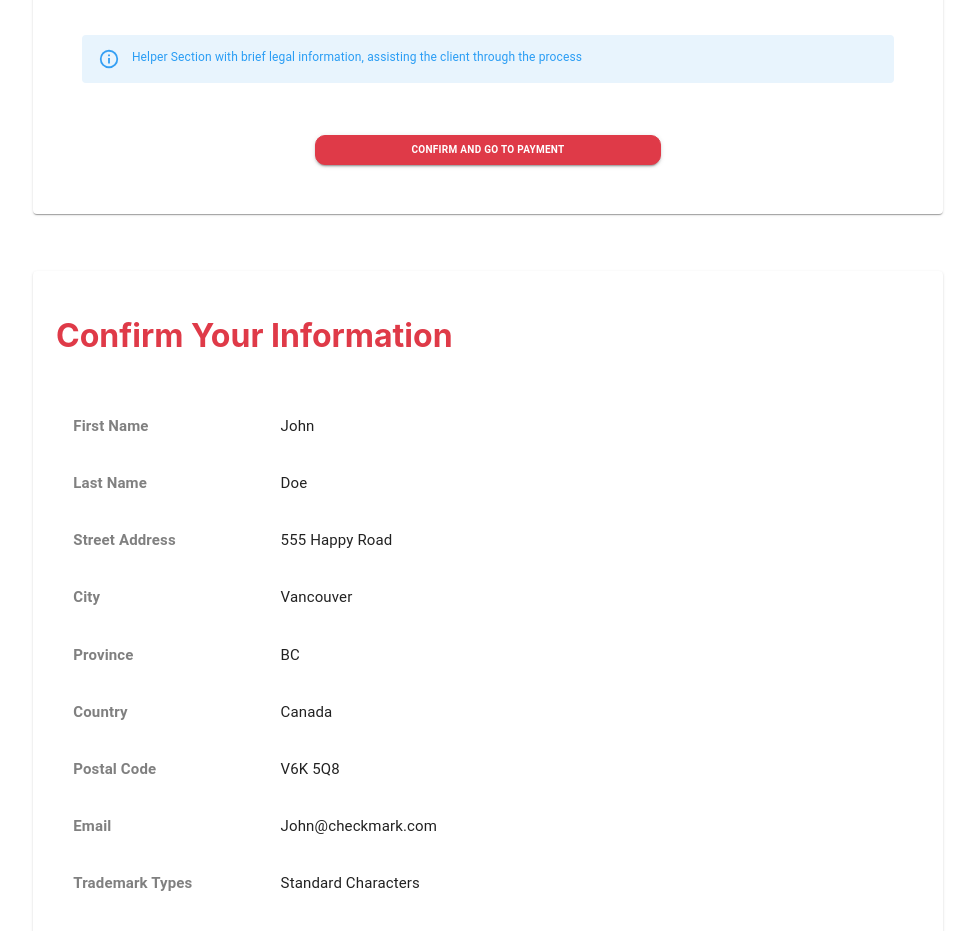
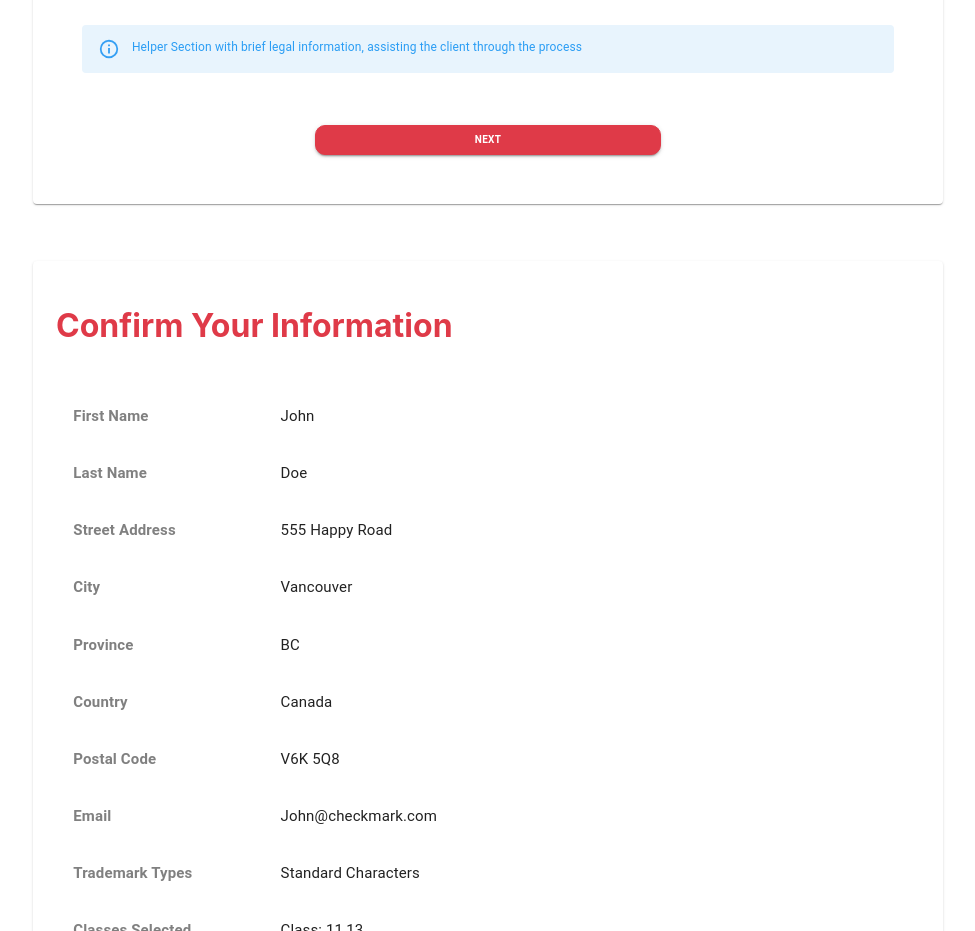
Before and after one commit to BCIT-SSD-2020-21/industry-project-checkmarks, a React (Create React App) app: page /application in a window 1280 px wide. Shown: the part 3020-3951 px from the top of the page, without its empty margins (152-1127 px from the left). Built offline with nearby package versions, Linux system fonts and the light colour scheme.

Commit message:
changed buttom heigth

```diff
--- a/src/components/TrademarkApplicationPage/CountryCard.js
+++ b/src/components/TrademarkApplicationPage/CountryCard.js
@@ -101,7 +101,7 @@ const CountryCard = () => {
                     onClick={handleSubmit}
                     className={classes.nextButton}
                 >
-                    Confirm and go to payment
+                    Next
                 </Button>
             </div>
         </Card>
--- a/src/components/TrademarkApplicationPage/GoodsAndServices.js
+++ b/src/components/TrademarkApplicationPage/GoodsAndServices.js
@@ -522,7 +522,7 @@ const useStyles = makeStyles((theme) => ({
         fontWeight: 'bold',
         marginLeft: '1%',
         width: '20%',
-        height: '40px',
+        height: '30px',
         fontSize: '10px',
         borderRadius: '10px',
         [theme.breakpoints.down('xs')]: {
@@ -534,7 +534,7 @@ const useStyles = makeStyles((theme) => ({
         backgroundColor: '#FFF',
         fontWeight: 'bold',
         width: '20%',
-        height: '40px',
+        height: '30px',
         fontSize: '10px',
         borderRadius: '10px',
         border: '1px solid #df3a48',
```
